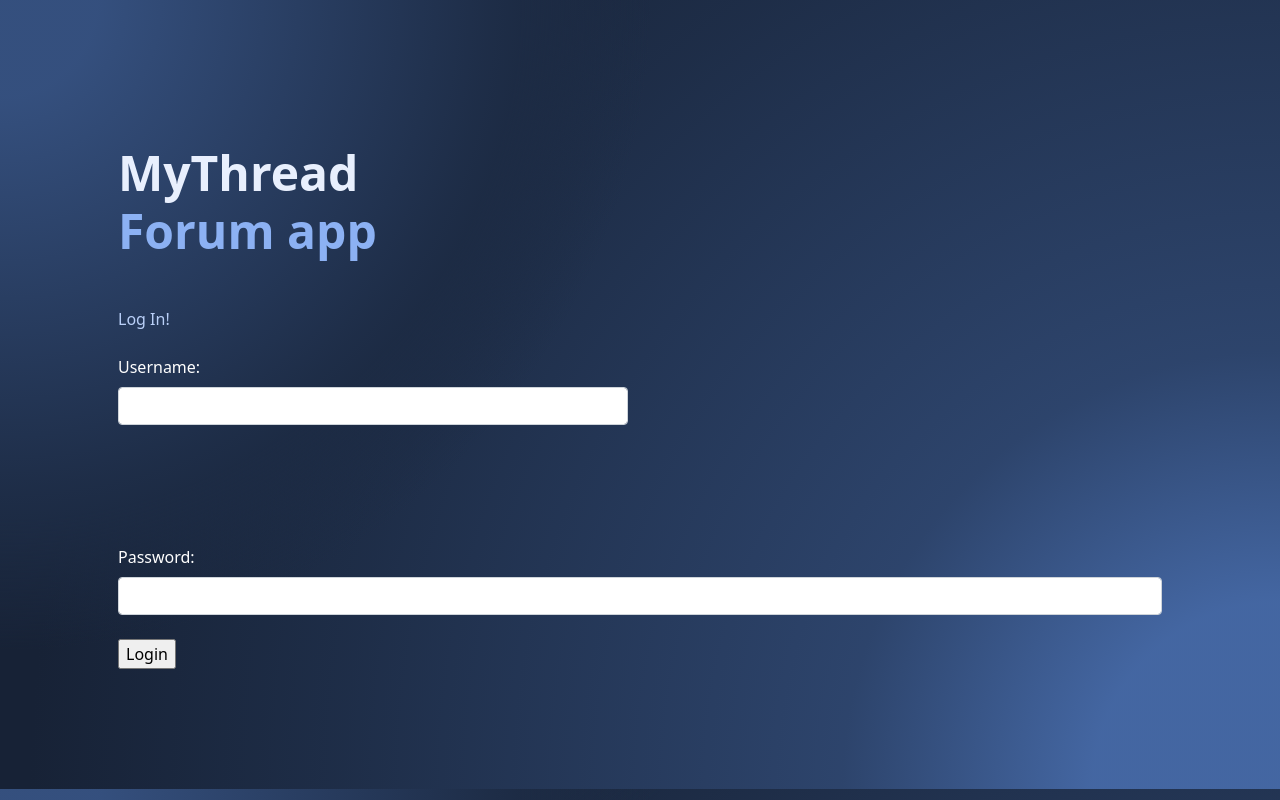
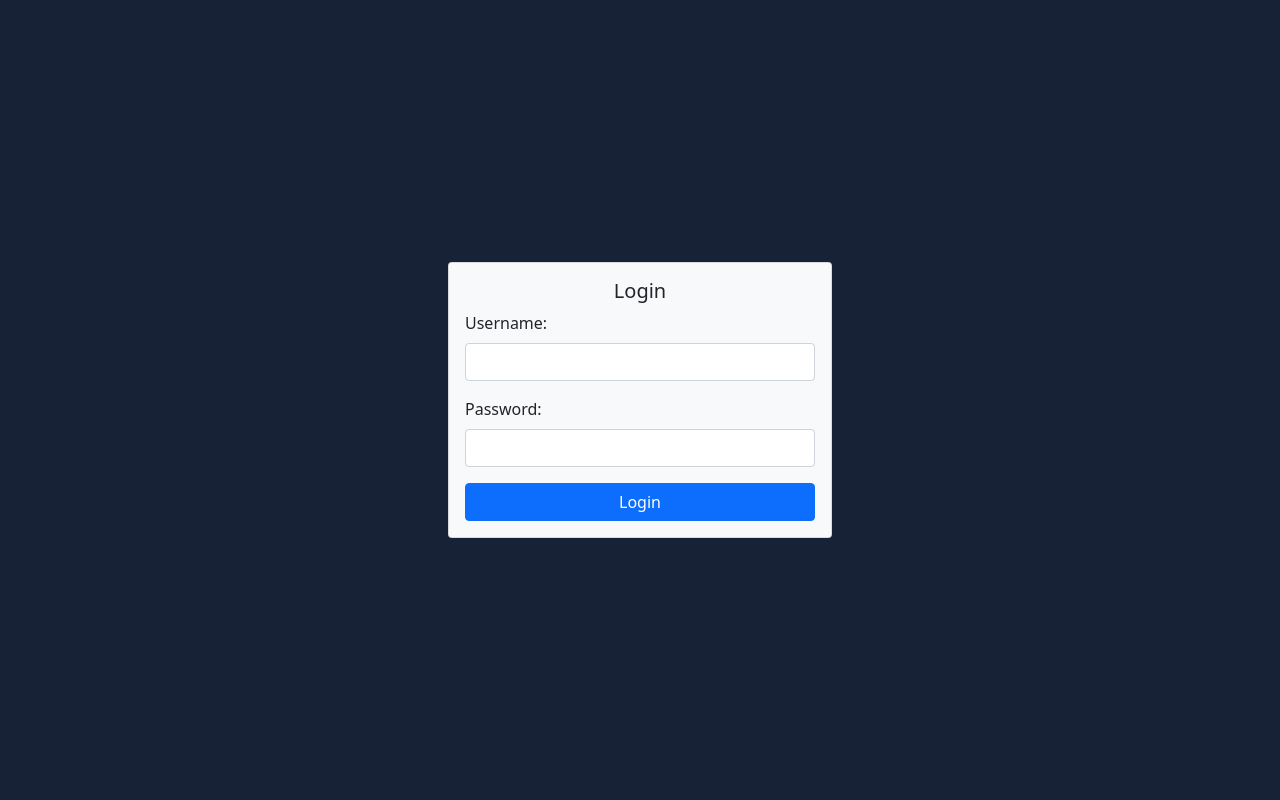
Before and after one commit to EnriqueB5310/PhpFinal, a PHP site: page /login.php in a window 1280 px wide. Run offline with PHP 8.4, Linux system fonts and the light colour scheme.

Commit message:
fixed bg

```diff
--- a/login.php
+++ b/login.php
@@ -16,98 +16,34 @@
   <style>
     body {
       background-color: hsl(218, 41%, 15%);
-      background-image: radial-gradient(650px circle at 0% 0%,
-          hsl(218, 41%, 35%) 15%,
-          hsl(218, 41%, 30%) 35%,
-          hsl(218, 41%, 20%) 75%,
-          hsl(218, 41%, 19%) 80%,
-          transparent 100%),
-        radial-gradient(1250px circle at 100% 100%,
-          hsl(218, 41%, 45%) 15%,
-          hsl(218, 41%, 30%) 35%,
-          hsl(218, 41%, 20%) 75%,
-          hsl(218, 41%, 19%) 80%,
-          transparent 100%);
-    }
-    .background-radial-gradient {
-      background-color: hsl(218, 41%, 15%);
-      background-image: radial-gradient(650px circle at 0% 0%,
-          hsl(218, 41%, 35%) 15%,
-          hsl(218, 41%, 30%) 35%,
-          hsl(218, 41%, 20%) 75%,
-          hsl(218, 41%, 19%) 80%,
-          transparent 100%),
-        radial-gradient(1250px circle at 100% 100%,
-          hsl(218, 41%, 45%) 15%,
-          hsl(218, 41%, 30%) 35%,
-          hsl(218, 41%, 20%) 75%,
-          hsl(218, 41%, 19%) 80%,
-          transparent 100%);
-    }
-
-    #radius-shape-1 {
-      height: 220px;
-      width: 220px;
-      top: -60px;
-      left: -130px;
-      background: radial-gradient(#44006b, #ad1fff);
-      overflow: hidden;
-    }
-
-    #radius-shape-2 {
-      border-radius: 38% 62% 63% 37% / 70% 33% 67% 30%;
-      bottom: -60px;
-      right: -110px;
-      width: 300px;
-      height: 300px;
-      background: radial-gradient(#44006b, #ad1fff);
-      overflow: hidden;
-    }
-
-    .bg-glass {
-      background-color: hsla(0, 0%, 100%, 0.9) !important;
-      backdrop-filter: saturate(200%) blur(25px);
     }
   </style>
 
-<div class="container px-4 py-5 px-md-5 text-center text-lg-start my-5">
-    <div class="row gx-lg-5 align-items-center mb-5">
-      <div class="col-lg-6 mb-5 mb-lg-0" style="z-index: 10">
-        <h1 class="my-5 display-5 fw-bold ls-tight" style="color: hsl(218, 81%, 95%)">
-          MyThread <br />
-          <span style="color: hsl(218, 81%, 75%)">Forum app</span>
-        </h1>
-        <p class="mb-4 opacity-70" style="color: hsl(218, 81%, 85%)">
-         Log In!
-        </p>
-      </div>
-
-    <form action="user_auth.php" method="post">
-
-    <div class="row">
-<div class="col-md-6 mb-4">
-<div data-mdb-input-init class="form-outline"></div>
-        <label for="username" class="form-label text-white">Username:</label>
-        <input userid="username" class="form-control" name="username" required="" type="text" /><br>
-        </div>
-  </div>
 
 
-  <div class="col-md-6 mb-4">
-
+<div class="container d-flex justify-content-center align-items-center" style="min-height: 100vh;">
+    <div class="card bg-light text-black" style="width: 24rem;">
+        <div class="card-body">
+            <h5 class="card-title text-center">Login</h5>
+            <form action="user_auth.php" method="post">
+                <div class="mb-3">
+                    <label for="username" class="form-label">Username:</label>
+                    <input id="username" class="form-control" name="username" required type="text">
                 </div>
+                <div class="mb-3">
+                    <label for="password" class="form-label">Password:</label>
+                    <input id="password" class="form-control" name="password" required type="password">
                 </div>
-                  <div data-mdb-input-init class="form-outline mb-4">
-        <label for="password" class="form-label text-white">Password:</label>
-        <input userid="password" class="form-control" name="password" required="" type="password" /><br>
-        <input name="user_auth" type="submit" value="Login" />
+                <div class="d-grid">
+                    <button type="submit" name="user_auth" class="btn btn-primary">Login</button>
                 </div>
             </form>
         </div>
     </div>
 </div>
-    </div>
-  </div>
+
+
+
 
 </body>
 
--- a/user_auth.php
+++ b/user_auth.php
@@ -7,7 +7,7 @@ session_start();
 
 if (isset($_POST['user_auth'])) {
     // Your database connection code here
-    $mysqli = new mysqli("localhost", "root","", "forum");
+    $mysqli = new mysqli("localhost", "root","","forum");
 
     // Check for errors
     if ($mysqli->connect_error) {
```
Also changed, not shown: forum.php (+1 -50 lines), index.php (+23 -56 lines). Lines whose indentation alone changed are shown as unchanged.
